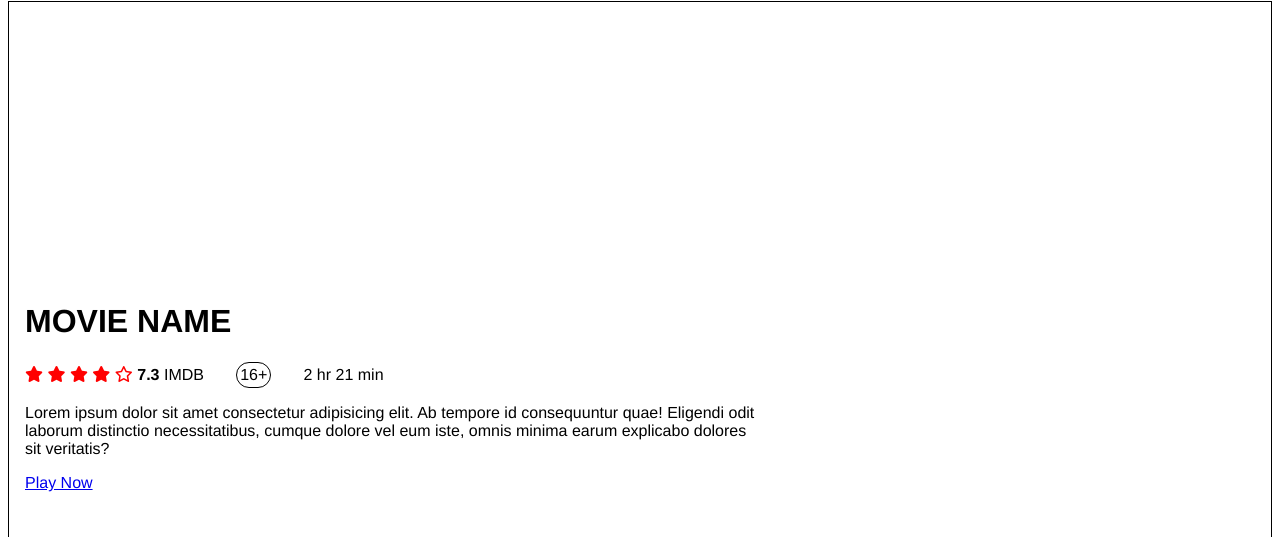
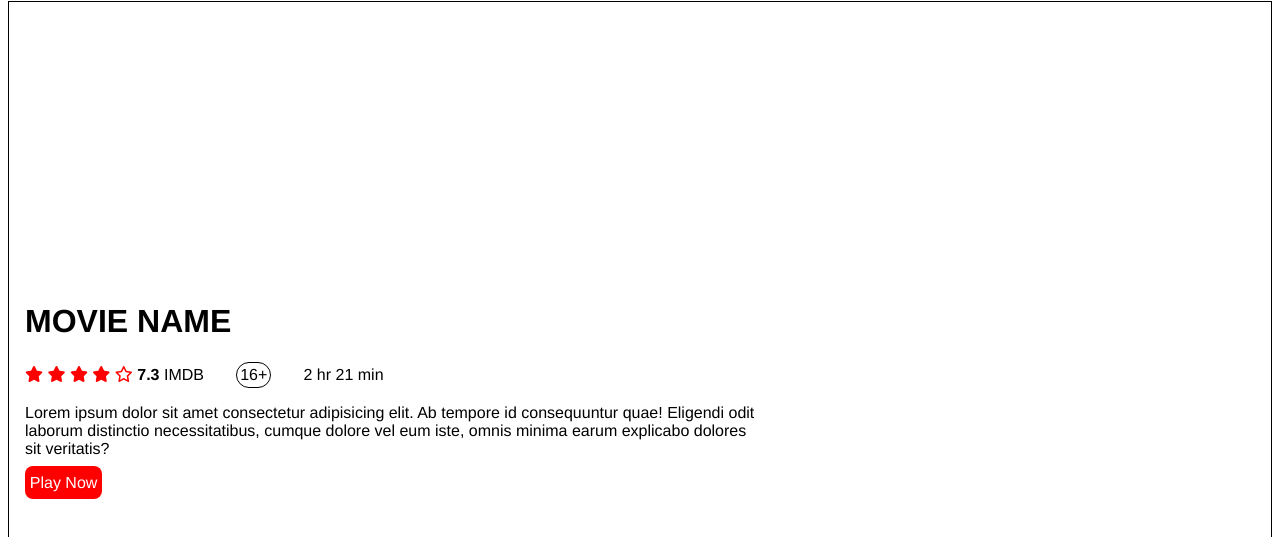
Before and after one commit to xxelifcetinxx/WitFlix, a plain HTML site: page index.html in a window 1280 px wide. Shown: the part 57-594 px from the top of the page. Drawn offline with Linux system fonts and the light colour scheme.

Commit message:
main to be continued

```diff
--- a/index.css
+++ b/index.css
@@ -47,9 +47,17 @@
 main .age-rating {
     border: 1px solid black;
     border-radius: 25rem;
-   padding: 0.2rem;
+    padding: 0.2rem;
 }
 
 main .movie-description {
     width: 60%;
 }
+
+.btn-play {
+    text-decoration: none;
+    color: white;
+    background: red;
+    padding: .5rem .3rem;
+    border-radius: .5rem;
+}
--- a/index.html
+++ b/index.html
@@ -48,7 +48,7 @@
             <p><span></span></p>
             <p><span></span></p>
         </div>
-        <a href="#">Play Now</a>
+        <a class="btn-play" href="#">Play Now</a>
        </div>
     </main>
     <section></section>
```
